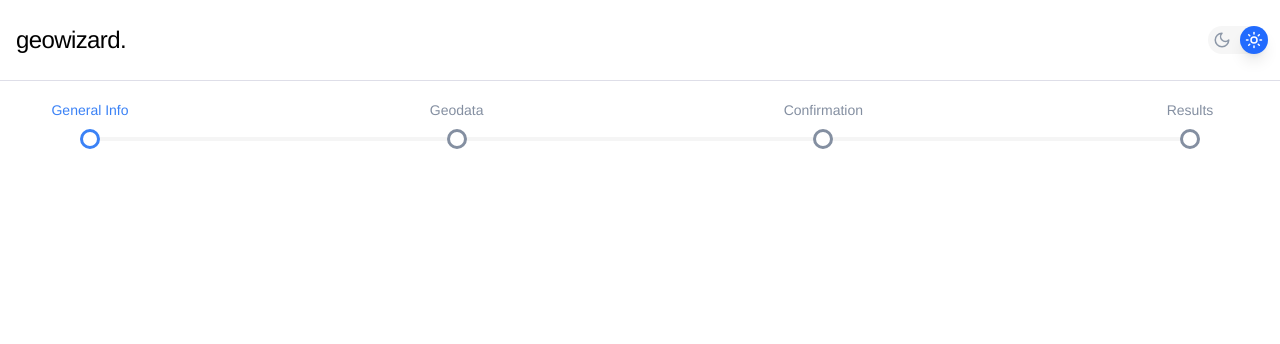
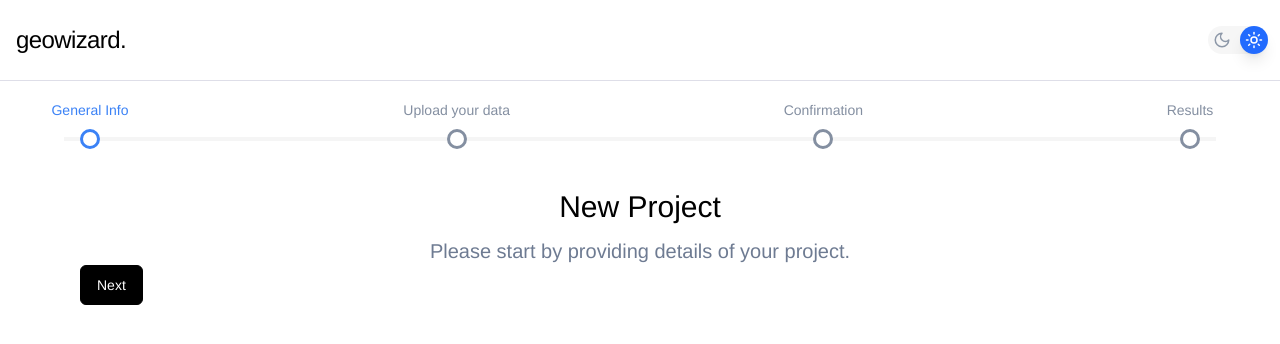
Before and after one commit to Zlvsky/geowizard, a React (Vite) app in the folder apps/app/: page / in a window 1280 px wide. Shown: the top 344 px of the page. Built offline with nearby package versions, Linux system fonts and the light colour scheme.

Commit message:
feat: step progress bar & started wizard architecture

```diff
--- a/apps/app/src/data/steps.ts
+++ b/apps/app/src/data/steps.ts
@@ -1 +1 @@
-export const steps = ['General Info', 'Geodata', 'Confirmation', 'Results'] as const
+export const steps = ['General Info', 'Upload your data', 'Confirmation', 'Results'] as const
--- a/apps/app/src/views/home/_components/ProgressBar.tsx
+++ b/apps/app/src/views/home/_components/ProgressBar.tsx
@@ -7,8 +7,7 @@
   const { currentStep } = useWizardContext()
 
   return (
-    <div className="mx-auto mt-2 max-w-6xl px-4 py-6">
-      <div className="relative mb-8 ">
+    <div className="relative mx-auto  mt-8 mb-4 max-w-6xl px-4">
       <div className="bg-muted absolute bottom-2.5 left-0 h-1 w-full translate-y-1/2" />
       <motion.div
         className="absolute bottom-2.5 left-0 h-1  translate-y-1/2 bg-blue-500"
@@ -23,7 +22,7 @@
               className={cn(
                 `relative h-5 w-5 rounded-full border-[3px] transition-colors duration-700`,
                 index <= currentStep ? 'border-blue-500' : 'border-slate',
-                  index < currentStep ? 'bg-blue-500' : 'bg-white dark:bg-dark-background'
+                index < currentStep ? 'bg-blue-500' : 'dark:bg-dark-background bg-white'
               )}>
               <span
                 className={cn(
@@ -37,7 +36,6 @@
         ))}
       </div>
     </div>
-    </div>
   )
 }
 
--- /dev/null
+++ b/apps/app/src/views/home/_components/ProjectWizard.tsx
@@ -0,0 +1,34 @@
+import { Button } from '@/components/ui/Button'
+
+import { useCallback } from 'react'
+import { useWizardContext } from '../_context/WizardContext'
+import ProjectDetails from './_steps/1_ProjectDetails'
+import FileUpload from './_steps/2_FileUpload'
+import ProjectSummary from './_steps/3_ProjectSummary'
+import ProjectResult from './_steps/4_ProjectResult'
+
+export default function ProjectWizard() {
+  const { currentStep } = useWizardContext()
+
+  const renderStep = useCallback(() => {
+    switch (currentStep) {
+      case 0:
+        return <ProjectDetails />
+      case 1:
+        return <FileUpload />
+      case 2:
+        return <ProjectSummary />
+      case 3:
+        return <ProjectResult />
+      default:
+        return null
+    }
+  }, [currentStep])
+
+  return (
+    <div className="mx-auto mt-2 max-w-6xl px-4 py-6">
+      {renderStep()}
+      <Button>Next</Button>
+    </div>
+  )
+}
--- /dev/null
+++ b/apps/app/src/views/home/_components/StepDescription.tsx
@@ -0,0 +1,17 @@
+import React from 'react';
+
+interface IProps {
+    title: string;
+    description: string;
+}
+
+function StepDescription({ title, description }: IProps) {
+    return (
+        <div className='flex flex-col items-center justify-center gap-3'>
+            <h1 className='text-black dark:text-white text-3xl'>{title}</h1>
+            <p className='text-xl text-slate-text'>{description}</p>
+        </div>
+    );
+}
+
+export default StepDescription;
--- /dev/null
+++ b/apps/app/src/views/home/_components/_steps/1_ProjectDetails.tsx
@@ -0,0 +1,11 @@
+import StepDescription from '../StepDescription';
+
+function ProjectDetails() {
+    return (
+        <div className='w-full'>
+            <StepDescription title='New Project' description='Please start by providing details of your project.' />
+        </div>
+    );
+}
+
+export default ProjectDetails;
--- /dev/null
+++ b/apps/app/src/views/home/_components/_steps/2_FileUpload.tsx
@@ -0,0 +1,11 @@
+import React from 'react';
+
+function FileUpload() {
+    return (
+        <div>
+
+        </div>
+    );
+}
+
+export default FileUpload;
--- /dev/null
+++ b/apps/app/src/views/home/_components/_steps/3_ProjectSummary.tsx
@@ -0,0 +1,11 @@
+import React from 'react';
+
+function ProjectSummary() {
+    return (
+        <div>
+
+        </div>
+    );
+}
+
+export default ProjectSummary
--- /dev/null
+++ b/apps/app/src/views/home/_components/_steps/4_ProjectResult.tsx
@@ -0,0 +1,11 @@
+import React from 'react';
+
+function ProjectResult() {
+    return (
+        <div>
+
+        </div>
+    );
+}
+
+export default ProjectResult
--- a/apps/app/src/views/home/index.tsx
+++ b/apps/app/src/views/home/index.tsx
@@ -1,12 +1,14 @@
 import Container from "@/components/layout/containers/Container";
 import { WizardContextProvider } from "./_context/WizardContext";
 import ProgressBar from "./_components/ProgressBar";
+import ProjectWizard from "./_components/ProjectWizard";
 
 function Home() {
   return (
     <WizardContextProvider>
       <Container>
         <ProgressBar />
+        <ProjectWizard />
       </Container>
     </WizardContextProvider>
   )
--- a/apps/app/tailwind.config.js
+++ b/apps/app/tailwind.config.js
@@ -12,7 +12,7 @@
         'dark-background': '#212121',
         light: '#F6F6F6',
         slate: '#848FA1',
-
+        "slate-text": "#6E7B92",
         ring: 'hsl(var(--ring))',
         background: 'hsl(var(--background))',
         foreground: 'hsl(var(--foreground))',
```
Lines whose indentation alone changed are shown as unchanged.
